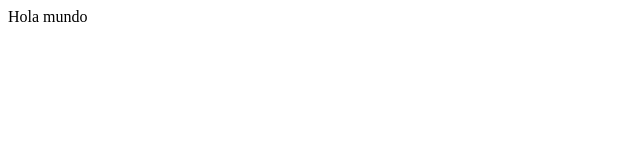
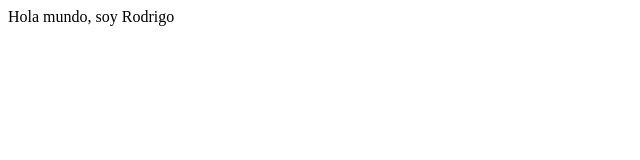
Before and after one commit to Mikeloonn/SitioWebProyecto, a plain HTML site: page index.html in a window 1280 px wide. Shown: the whole page, without its empty margins (0-640 px from the left). Drawn offline with Linux system fonts and the light colour scheme.

Commit message:
Segundo Commit

```diff
--- a/index.html
+++ b/index.html
@@ -7,7 +7,7 @@
 </head>
 <body>
 
-    Hola mundo
+    Hola mundo, soy Rodrigo
 
 
 </body>
```
